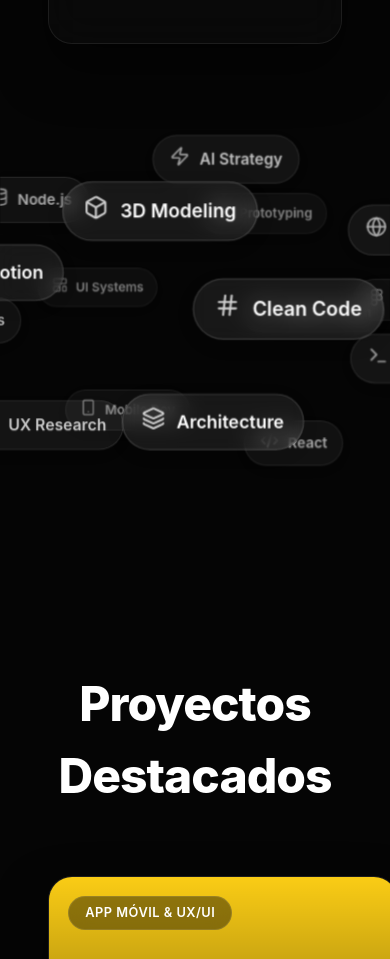
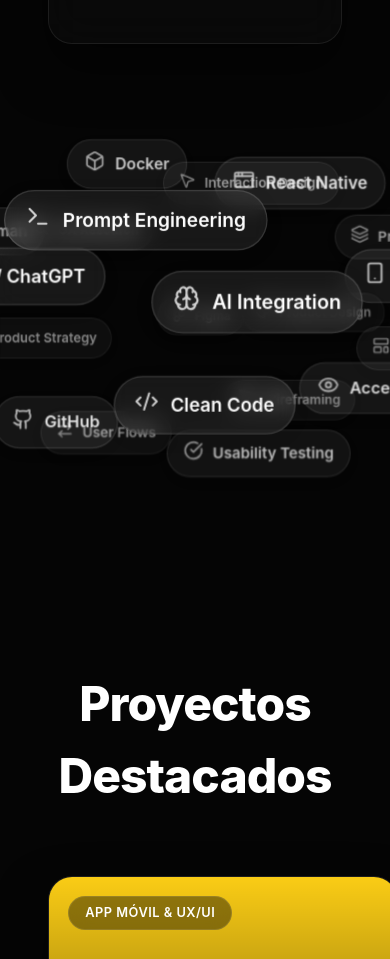
Before and after one commit to Francisco-V98/portfolio-q1-2026, a React (Vite) app: page / in a window 390 px wide. Shown: the part 5440-6399 px from the top of the page. Built offline with nearby package versions, Linux system fonts and the light colour scheme.

Commit message:
feat: update About section skills with new UX/UI, mobile dev, and AI-focused items.

```diff
--- a/src/components/About.tsx
+++ b/src/components/About.tsx
@@ -1,5 +1,5 @@
 import { motion } from 'framer-motion';
-import { Palette, Figma, PenTool, LayoutTemplate, Smartphone, Code2, Terminal, Globe, Zap, Database, Cpu, MousePointer2, Layers, Hash, Box, Sparkles } from 'lucide-react';
+import { Palette, Figma, PenTool, LayoutTemplate, Smartphone, Code2, Terminal, MousePointer2, Layers, Box, Sparkles, Search, Target, ArrowRightLeft, CheckCircle, Eye, GitBranch, Github, Brain, Send, AppWindow } from 'lucide-react';
 import StatsOrbit from './StatsOrbit';
 import BackgroundEffect from './BackgroundEffect';
 import { useLanguage } from '../context/LanguageContext';
@@ -9,22 +9,32 @@ export default function About() {
 
     // We recreate the statsData here to pass it to StatsOrbit
     const statsData = [
+        // UX/UI & Product (Heavy Focus)
         { icon: <Palette size={20} />, label: "Product Design" },
         { icon: <Figma size={20} />, label: "Figma" },
-        { icon: <PenTool size={20} />, label: "Prototyping" },
+        { icon: <PenTool size={20} />, label: "Wireframing" },
         { icon: <LayoutTemplate size={20} />, label: "UI Systems" },
-        { icon: <Smartphone size={20} />, label: "Mobile Dev" },
-        { icon: <Code2 size={20} />, label: "React" },
-        { icon: <Terminal size={20} />, label: "TypeScript" },
-        { icon: <Globe size={20} />, label: "Web" },
-        { icon: <Zap size={20} />, label: "AI Strategy" },
-        { icon: <Database size={20} />, label: "Node.js" },
-        { icon: <Cpu size={20} />, label: "Algorithms" },
-        { icon: <MousePointer2 size={20} />, label: "UX Research" },
-        { icon: <Layers size={20} />, label: "Architecture" },
-        { icon: <Hash size={20} />, label: "Clean Code" },
-        { icon: <Box size={20} />, label: "3D Modeling" },
-        { icon: <Sparkles size={20} />, label: "Motion" },
+        { icon: <Layers size={20} />, label: "Prototyping" },
+        { icon: <MousePointer2 size={20} />, label: "Interaction Design" },
+        { icon: <Search size={20} />, label: "UX Research" },
+        { icon: <Target size={20} />, label: "Product Strategy" },
+        { icon: <ArrowRightLeft size={20} />, label: "User Flows" },
+        { icon: <CheckCircle size={20} />, label: "Usability Testing" },
+        { icon: <Eye size={20} />, label: "Accessibility" },
+
+        // Mobile Dev & Tools
+        { icon: <Smartphone size={20} />, label: "Flutter" },
+        { icon: <AppWindow size={20} />, label: "React Native" },
+        { icon: <Box size={20} />, label: "Docker" },
+        { icon: <Send size={20} />, label: "Postman" },
+        { icon: <GitBranch size={20} />, label: "Git" },
+        { icon: <Github size={20} />, label: "GitHub" },
+        { icon: <Code2 size={20} />, label: "Clean Code" },
+
+        // AI (A few)
+        { icon: <Brain size={20} />, label: "AI Integration" },
+        { icon: <Terminal size={20} />, label: "Prompt Engineering" },
+        { icon: <Sparkles size={20} />, label: "LLMs / ChatGPT" },
     ];
 
     return (
```
